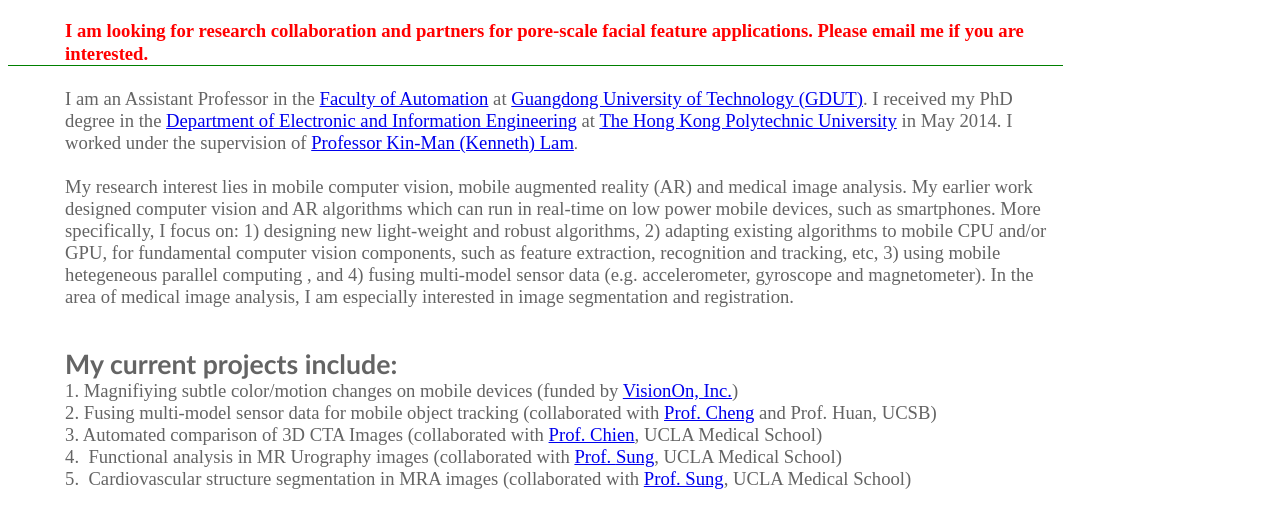
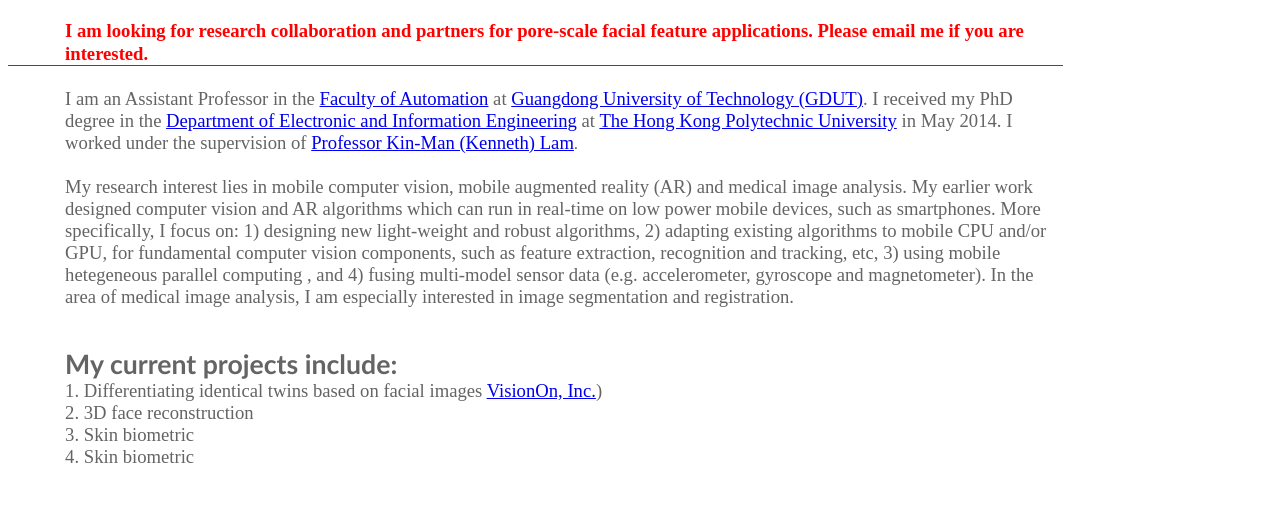
Before and after one commit to Zitao-Chen/drdongli.github.com, a plain HTML site: page index.html in a window 1280 px wide. Shown: the part 417-926 px from the top of the page. Drawn offline with Linux system fonts and the light colour scheme.

Commit message:
Update index.html

```diff
--- a/index.html
+++ b/index.html
@@ -257,26 +257,12 @@
 			especially interested in image segmentation and registration.&nbsp;
 			<br> </span><br><span class="auto-style52"><br></span>
 			<span class="auto-style68"><strong>My current projects include:</strong></span><span class="auto-style53"><br class="auto-style17">
-			1. Magnifiying subtle color/motion
-			changes on mobile devices (funded by
-			<a href="http://visualon.com/">VisionOn, Inc.</a>)<br>2. Fusing
-			multi-model sensor data for mobile object tracking<strong>
-			</strong>(collaborated with
-			<a href="http://engineering.ucsb.edu/faculty/profile/94">Prof. Cheng</a>
-			and Prof. Huan, UCSB)<br>3. Automated
-			comparison of 3D CTA Images (collaborated with
-			<a href="http://chienlab.bol.ucla.edu/indexChien.html">Prof. Chien</a>,
-			UCLA Medical School)<br>4.&nbsp; Functional analysis in MR Urography
-			images (collaborated with
-			<a href="http://kyungs.bol.ucla.edu/Site/Home.html">Prof.
-			</a></span>
-			<span class="auto-style41">
-			<a href="http://kyungs.bol.ucla.edu/Site/Home.html">Sung</a></span><span class="auto-style53">,
-			UCLA Medical School)<br>5.&nbsp; Cardiovascular structure segmentation in MRA
-			images (collaborated with
-			<a href="http://kyungs.bol.ucla.edu/Site/Home.html">Prof.
-			Sung</a>,
-			UCLA Medical School)<br><br></span>
+			1. Differentiating identical twins based on facial images
+			<a href="http://visualon.com/">VisionOn, Inc.</a>)<br>
+			2. 3D face reconstruction <br>
+			3. Skin biometric <br>
+			4. Skin biometric <br><br><br></span>
+
 			<span class="auto-style68"><strong>Previous projects:</strong></span><span class="auto-style53"><br>1.
 			<a href="http://lbmedia.ece.ucsb.edu/research/binaryDescriptor/web_home/web_home/index.html">
 			High quality and ultrafast feature desgin for mobile augmented
```
